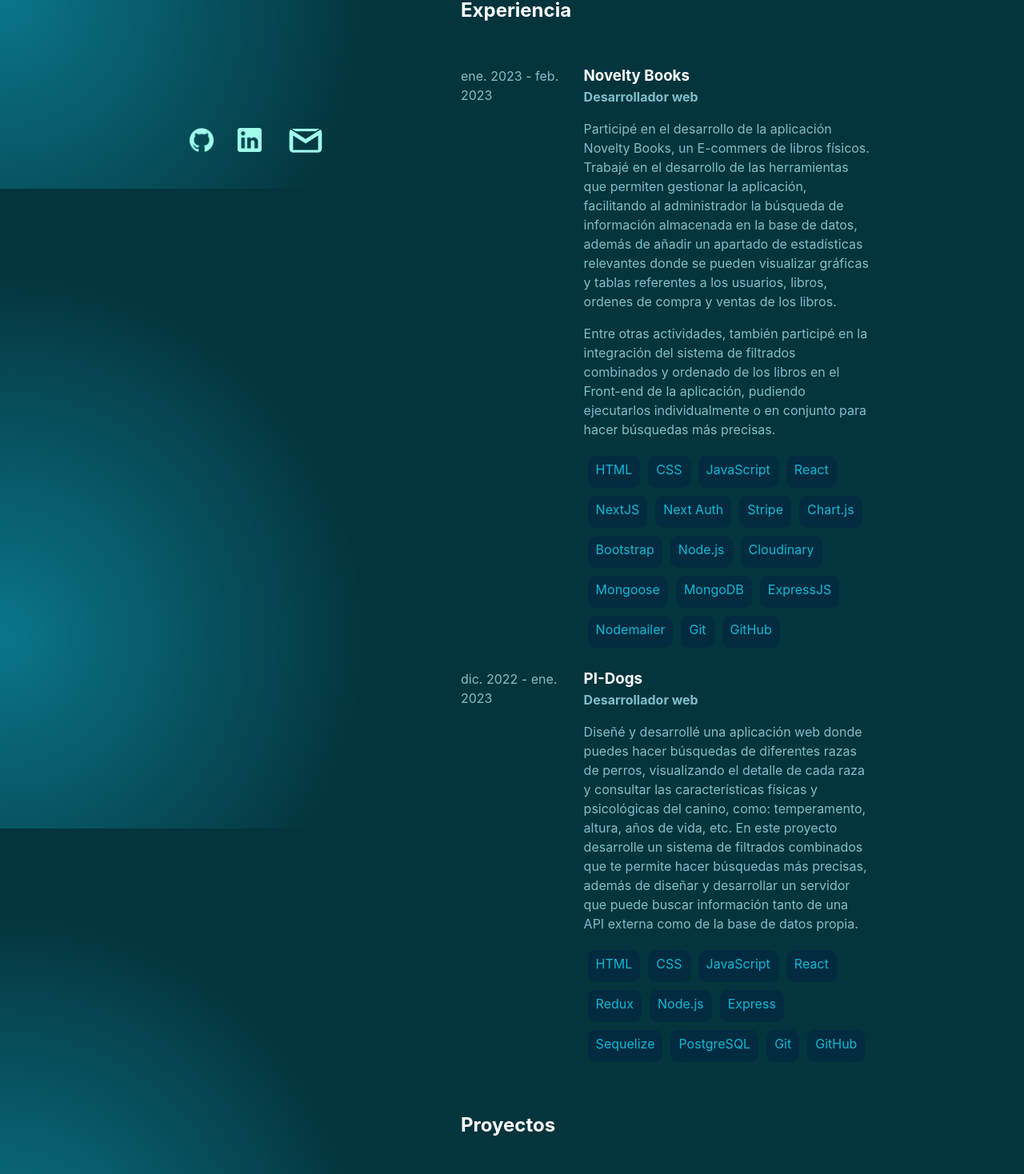
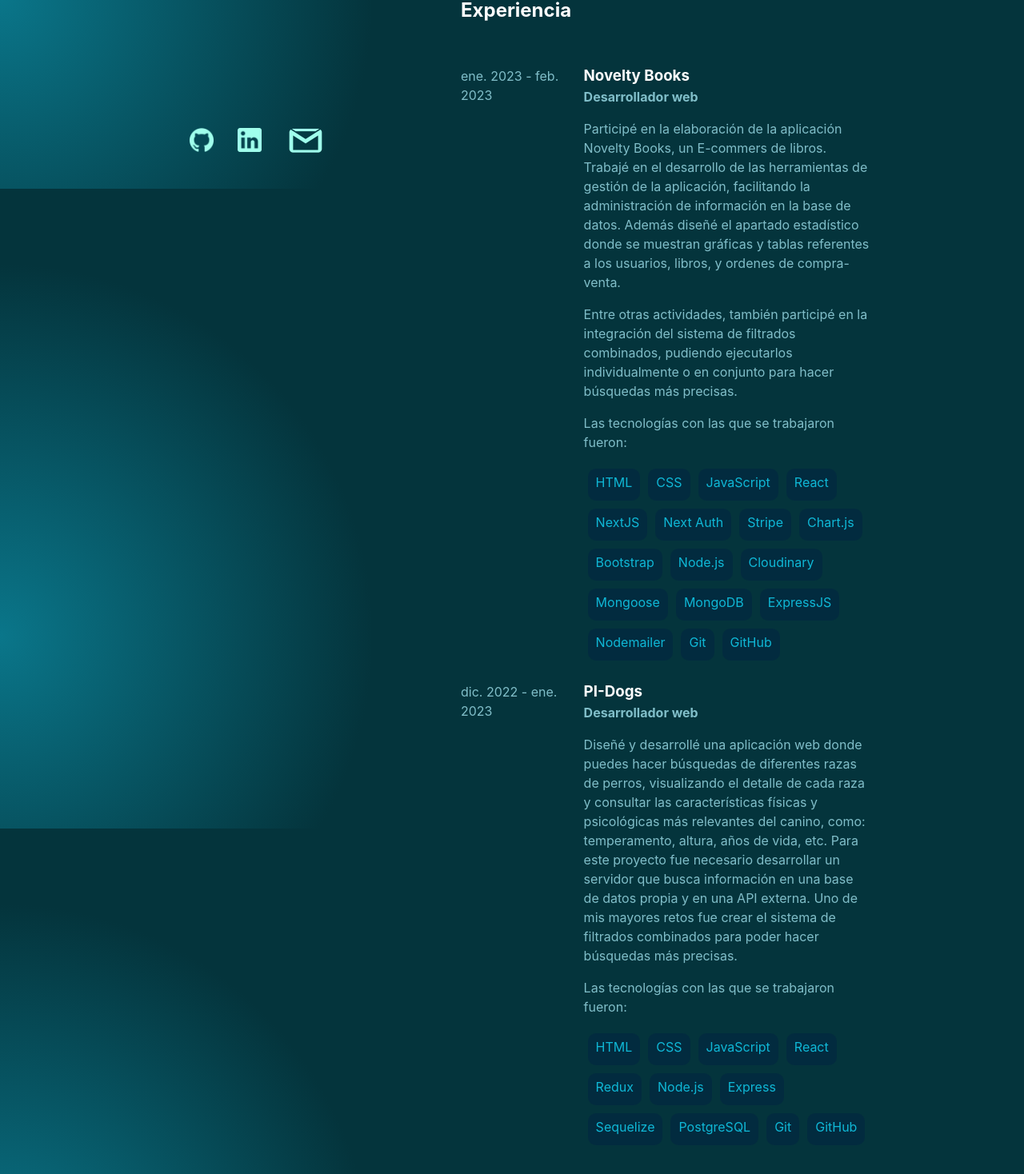
Before and after one commit to Tortoiselizard/Portafolio_Front, a React (Vite) app: page / in a window 1280 px wide. Shown: the part 564-2032 px from the top of the page at 80% size. Built offline with nearby package versions, Linux system fonts and the light colour scheme.

Commit message:
change components/Experience: change content of main (line 16-17, 51) and add p tag to footer (line 20, 54)

```diff
--- a/src/components/Experience/Experience.jsx
+++ b/src/components/Experience/Experience.jsx
@@ -13,10 +13,11 @@ function Experience () {
               <h4>Desarrollador web</h4>
             </header>
             <main>
-              <p>Participé en el desarrollo de la aplicación Novelty Books, un E-commers de libros físicos. Trabajé en el desarrollo de las herramientas que permiten gestionar la aplicación, facilitando al administrador la búsqueda de información almacenada en la base de datos, además de añadir un apartado de estadísticas relevantes donde se pueden visualizar gráficas y tablas referentes a los usuarios, libros, ordenes de compra y ventas de los libros.</p>
-              <p>Entre otras actividades, también participé en la integración del sistema de filtrados combinados y ordenado de los libros en el Front-end de la aplicación, pudiendo ejecutarlos individualmente o en conjunto para hacer búsquedas más precisas.</p>
+              <p>Participé en la elaboración de la aplicación Novelty Books, un E-commers de libros. Trabajé en el desarrollo de las herramientas de gestión de la aplicación, facilitando la administración de información en la base de datos. Además diseñé el apartado estadístico donde se muestran gráficas y tablas referentes a los usuarios, libros, y ordenes de compra-venta.</p>
+              <p>Entre otras actividades, también participé en la integración del sistema de filtrados combinados, pudiendo ejecutarlos individualmente o en conjunto para hacer búsquedas más precisas.</p>
             </main>
             <footer>
+              <p>Las tecnologías con las que se trabajaron fueron:</p>
               <ul className={style.listSkills}>
                 <li>HTML</li>
                 <li>CSS</li>
@@ -47,9 +48,10 @@ function Experience () {
               <h4>Desarrollador web</h4>
             </header>
             <main>
-              <p>Diseñé y desarrollé una aplicación web donde puedes hacer búsquedas de diferentes razas de perros, visualizando el detalle de cada raza y consultar las características físicas y psicológicas del canino, como: temperamento, altura, años de vida, etc. En este proyecto desarrolle un sistema de filtrados combinados que te permite hacer búsquedas más precisas, además de diseñar y desarrollar un servidor que puede buscar información tanto de una API externa como de la base de datos propia.</p>
+              <p>Diseñé y desarrollé una aplicación web donde puedes hacer búsquedas de diferentes razas de perros, visualizando el detalle de cada raza y consultar las características físicas y psicológicas más relevantes del canino, como: temperamento, altura, años de vida, etc. Para este proyecto fue necesario desarrollar un servidor que busca información en una base de datos propia y en una API externa. Uno de mis mayores retos fue crear el sistema de filtrados combinados para poder hacer búsquedas más precisas.</p>
             </main>
             <footer>
+              <p>Las tecnologías con las que se trabajaron fueron:</p>
               <ul className={style.listSkills}>
                 <li>HTML</li>
                 <li>CSS</li>
```
